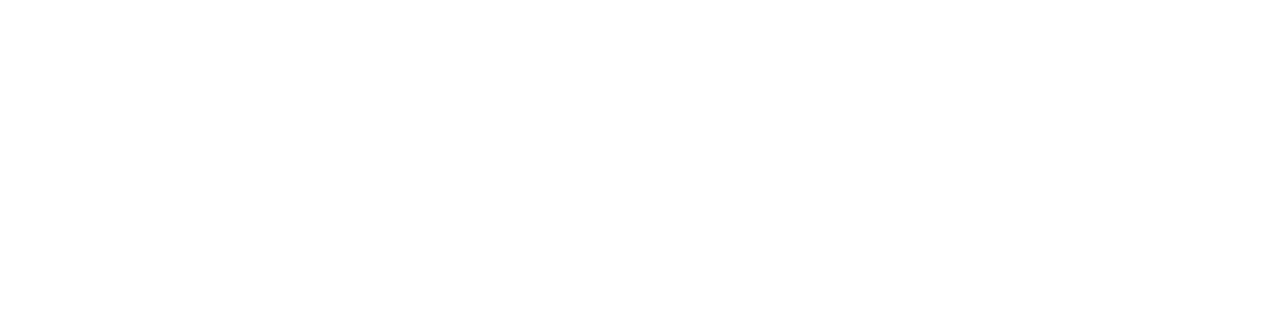
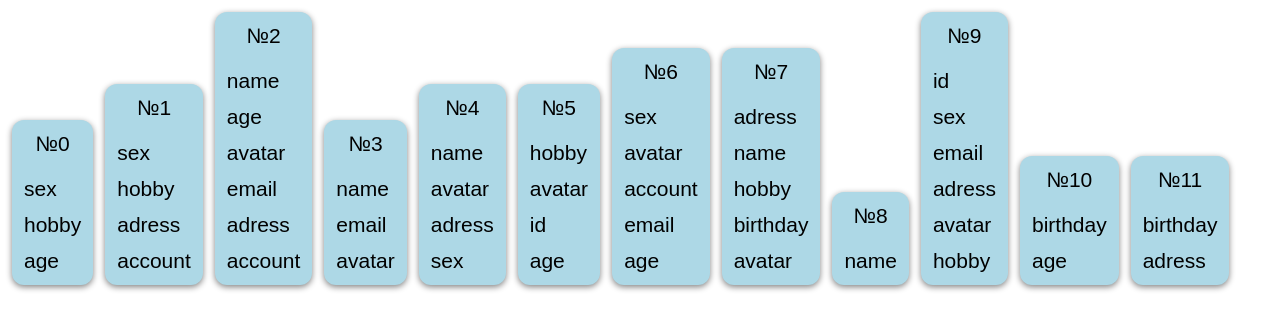
Before and after one commit to MrPaulDev/test_dir2, a plain HTML site: page index.html in a window 1280 px wide. Drawn offline with Linux system fonts and the light colour scheme.

Commit message:
'Second'

```diff
--- a/JS/index.js
+++ b/JS/index.js
@@ -101,20 +101,20 @@ function searchDataValue(data, target, condition = (elem => elem === target), co
 // Testing Recursion Traversal
 // search by key
 const target_id = searchDataKey(company, 'id')
-		console.log(target_id);
+		// console.log(target_id);
 
 const target_sales = searchDataKey(company, 'sales')
-		console.log(target_sales)
+		// console.log(target_sales)
 
 const staff = searchDataKey(company, 'name');
-		console.log(staff);
+		// console.log(staff);
 
 // search by value
 const budget = searchDataValue(company, 'salary', (value)=> value > 900000, )
-		console.log(budget)
+		// console.log(budget)
 
 const names = searchDataValue(company, 'name', (value)=>{ if(typeof(value) === 'string') return value.includes('O')});
-		console.log(names);
+		// console.log(names);
 
 
 
@@ -157,3 +157,11 @@ function isEmpty(elem){
 		return elem === undefined
 	}
 }
+
+
+
+
+
+const json_string ="{\"23 May 2021, Sunday,\": {\"каб. 100\": [{\"time\": \"11 - 17\", \"group\": \"2\"}], \"каб. 200\": [{\"time\": \"12 - 15\", \"group\": \"2\"}], \"каб.300\": [{\"time\": \"10 - 13\", \"group\": \"4\"}]}, \"24 May 2021, Monday,\": {\"каб. 100\": [{\"time\": \"11 - 17\", \"group\": \"2\"}], \"каб. 200\": [{\"time\": \"12 - 15\", \"group\": \"2\"}], \"каб.300\": [{\"time\": \"10 - 13\", \"group\": \"4\"}]}}"
+const json = JSON.parse(json_string);
+console.log(json)
--- /dev/null
+++ b/JS/random.js
@@ -0,0 +1,117 @@
+'use strict'
+
+
+function createElem(tag, className, id){
+	const elem = document.createElement(tag)
+			elem.className = className;
+
+	if(id !== undefined) elem.id = id;
+
+	return elem;
+}
+function rand(max, min){
+	return Math.floor(Math.random() * (max - min + 1)) + min
+}
+
+const range_min = 3;
+const range_max = 12;
+const keys = [
+	'id',
+	'name',
+	'age',
+	'account',
+	'sex',
+	'avatar',
+	'email',
+	'adress',
+	'hobby',
+	'birthday',
+];
+
+const collection = randCollection();
+		console.log(collection);
+
+		createRows(collection);
+
+function randCollection(){
+	const collection = [];
+	const amount_objects = rand(range_max, range_min);
+
+	for(let inst = 0; inst < amount_objects; inst++){
+		const wrap = {};
+		const amount_keys = rand(keys.length - 1, 1)
+		for(let key = 0, hash = []; key < amount_keys;){
+			const rand_key = keys[rand(keys.length -1 , 0)]
+			if(!hash.includes(rand_key)){
+				wrap[rand_key] = 'data';
+				hash.push = key;
+				key++;
+			}
+		}
+		collection.push(wrap);
+	}
+
+	return collection
+}
+
+function createRows(collection, index){
+
+	// Recursive iteration (Situational)
+	if(isArray(collection)){
+		collection.forEach((item, index) =>{
+			if(isObject(item)) createTemplate(item, index);
+		})
+	}else if(isObject(collection)){
+		createTemplate(collection, index);
+	}
+
+}
+
+function createTemplate(elem, index){
+	const row = createElem('div', 'row');
+	const order = createElem('div', 'data');
+			order.innerHTML = `№${index}`;
+			row.append(order);
+	for(let key in elem){
+		const data = createElem('div', 'data');
+				data.innerHTML = key;
+				row.append(data)
+	}
+			document.querySelector('.wrap').append(row);
+}
+
+
+// sort by item.children.length
+function sortData(parent = document.querySelectorAll('.row')){
+	const array = Array.from(parent)
+			array.sort((item_a, item_b)=>{
+						if(item_a.children.length > item_b.children.length) return 1
+						if(item_a.children.length === item_b.children.length) return 0
+						if(item_a.children.length < item_b.children.length) return -1
+					})
+			array.forEach(item =>{
+
+				document.querySelector('.wrap').append(item);
+			})
+}
+
+// sort by target.textContent
+function sortKeys(parent = document.querySelectorAll('.row')){
+	// all row's
+	const array = Array.from(parent);
+			// every row
+			array.forEach((data, index)=>{
+				const list = Array.from(data.children);
+						list.shift();
+				// every data in target row
+				list.sort((item_a, item_b)  =>{
+					if(item_a.textContent > item_b.textContent) return 1
+					if(item_a.textContent === item_b.textContent) return 0
+					if(item_a.textContent < item_b.textContent) return -1
+				})
+				// console.log(list)
+				// data.append(list)
+				list.forEach(item => data.append(item))
+			})
+
+}
--- a/SASS/style.scss
+++ b/SASS/style.scss
@@ -10,3 +10,62 @@
 	text-decoration: none;
 	outline: none;
 }
+
+body{
+	padding-top: 12px;
+	padding-left: 12px;
+}
+
+// row's
+// .wrap{
+// 	display: flex;
+// 	flex-direction: column;
+// 	align-items: flex-start;
+// }
+// .row{
+// 	margin-bottom: 12px;
+// 	display: flex;
+// 	border-radius: 12px;
+// 	padding: 12px;
+// 	font-size: 21px;
+// 	background-color: lightblue;
+// }
+// .data{
+// 	margin-right: 21px;
+// 	min-width: 90px;
+// }
+// .data:last-child{
+// 	margin-right: 0;
+// }
+
+// Column's
+.wrap{
+	display: flex;
+	flex-direction: row;
+	align-items: flex-end;
+}
+.row{
+	margin-right: 12px;
+	display: flex;
+	flex-direction: column;
+	border-radius: 12px;
+	padding: 12px;
+	font-size: 21px;
+	background-color: lightblue;
+	box-shadow: 0px 2px 6px gray;
+}
+.data{
+	margin-bottom: 12px;
+	// margin-right: 21px;
+	// min-width: 90px;
+}
+.data:first-child{
+	margin-bottom: 21px;
+	text-align: center;
+}
+.row:last-child{
+	margin-right: 0;
+}
+.data:last-child{
+	margin-bottom: 0;
+}
--- a/index.html
+++ b/index.html
@@ -8,7 +8,16 @@
 		<link rel="stylesheet" type="text/css" href="CSS/style.css">
 	</head>
 	<body>
-		<div class="wrap"></div>
+		<div class="wrap">
+			<!-- <div class="row">
+				<div class="data">123</div>
+				<div class="data">123</div>
+				<div class="data">123</div>
+				<div class="data">123</div>
+				<div class="data">123</div>
+			</div> -->
+		</div>
 		<script src="JS/index.js"></script>
+		<script src="JS/random.js"></script>
 	</body>
 </html>
```
Also changed, not shown: CSS/style.css.
